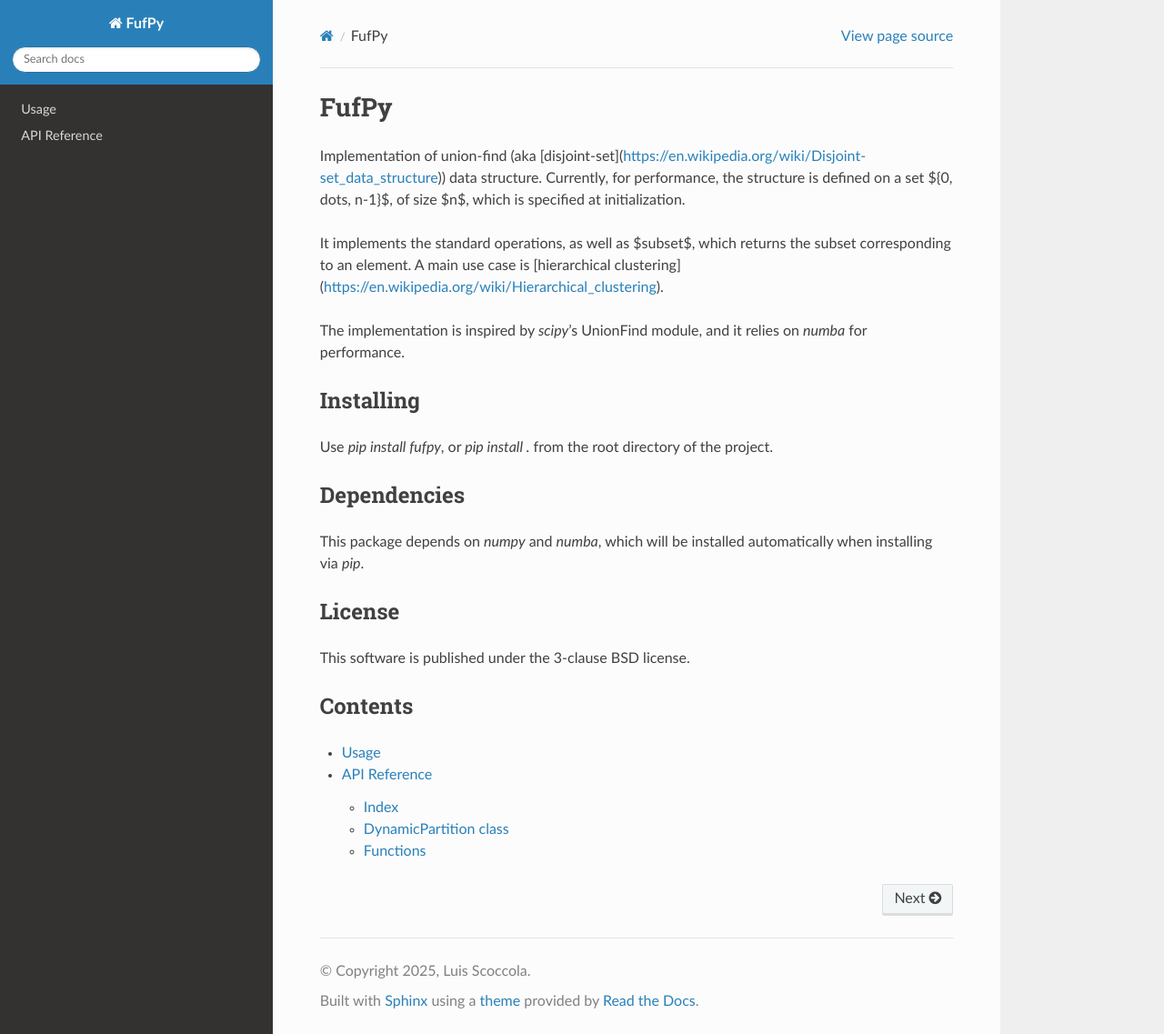
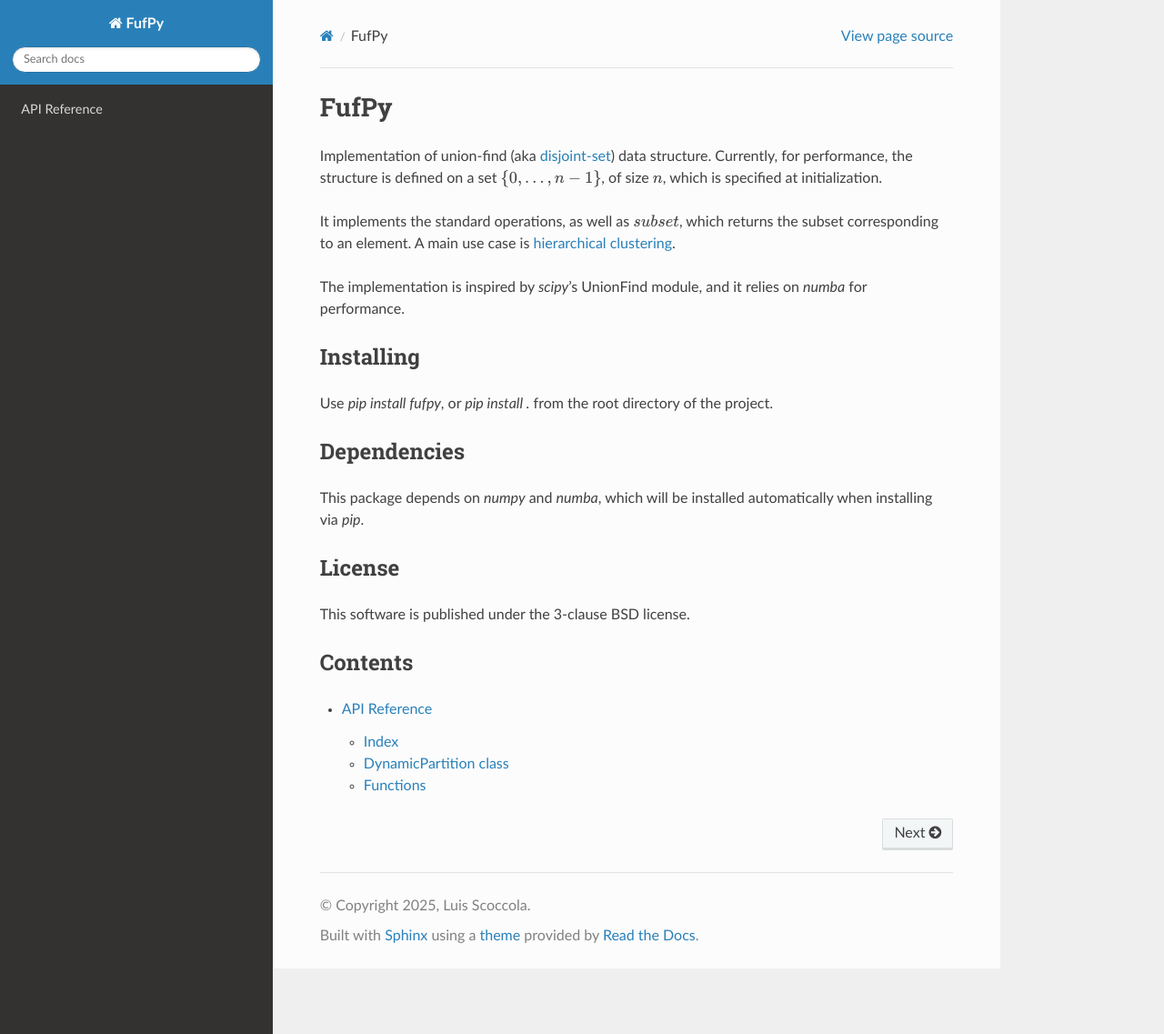
Before and after one commit to LuisScoccola/fufpy, a Sphinx documentation site: the page built from docs/index.rst, in a window 1280 px wide and 1137 px high. Shown: the whole window at 91% size. Built offline with Sphinx 7.4.7 and the Read the Docs theme 3.1.0, drawn with Linux system fonts in a browser that asks for light colours; part of the change alters nothing that is shown.

Commit message:
docs: finish basic version of docs

```diff
--- a/docs/index.rst
+++ b/docs/index.rst
@@ -2,11 +2,11 @@ FufPy
 =====
 
 
-Implementation of union-find (aka [disjoint-set](https://en.wikipedia.org/wiki/Disjoint-set_data_structure)) data structure.
-Currently, for performance, the structure is defined on a set $\{0, \dots, n-1\}$, of size $n$, which is specified at initialization.
+Implementation of union-find (aka `disjoint-set <https://en.wikipedia.org/wiki/Disjoint-set_data_structure>`_) data structure.
+Currently, for performance, the structure is defined on a set :math:`\{0, \dots, n-1\}`, of size :math:`n`, which is specified at initialization.
 
-It implements the standard operations, as well as $subset$, which returns the subset corresponding to an element.
-A main use case is [hierarchical clustering](https://en.wikipedia.org/wiki/Hierarchical_clustering).
+It implements the standard operations, as well as :math:`subset`, which returns the subset corresponding to an element.
+A main use case is `hierarchical clustering <https://en.wikipedia.org/wiki/Hierarchical_clustering>`_.
 
 The implementation is inspired by `scipy`'s UnionFind module, and it relies on `numba` for performance.
 
@@ -25,12 +25,10 @@ License
 
 This software is published under the 3-clause BSD license.
 
-
 Contents
 --------
 
 .. toctree::
     :maxdepth: 2
 
-    usage
     api
--- a/docs/usage.rst
+++ /dev/null
@@ -1,4 +0,0 @@
-Usage
-=====
-
-Under construction.
```
